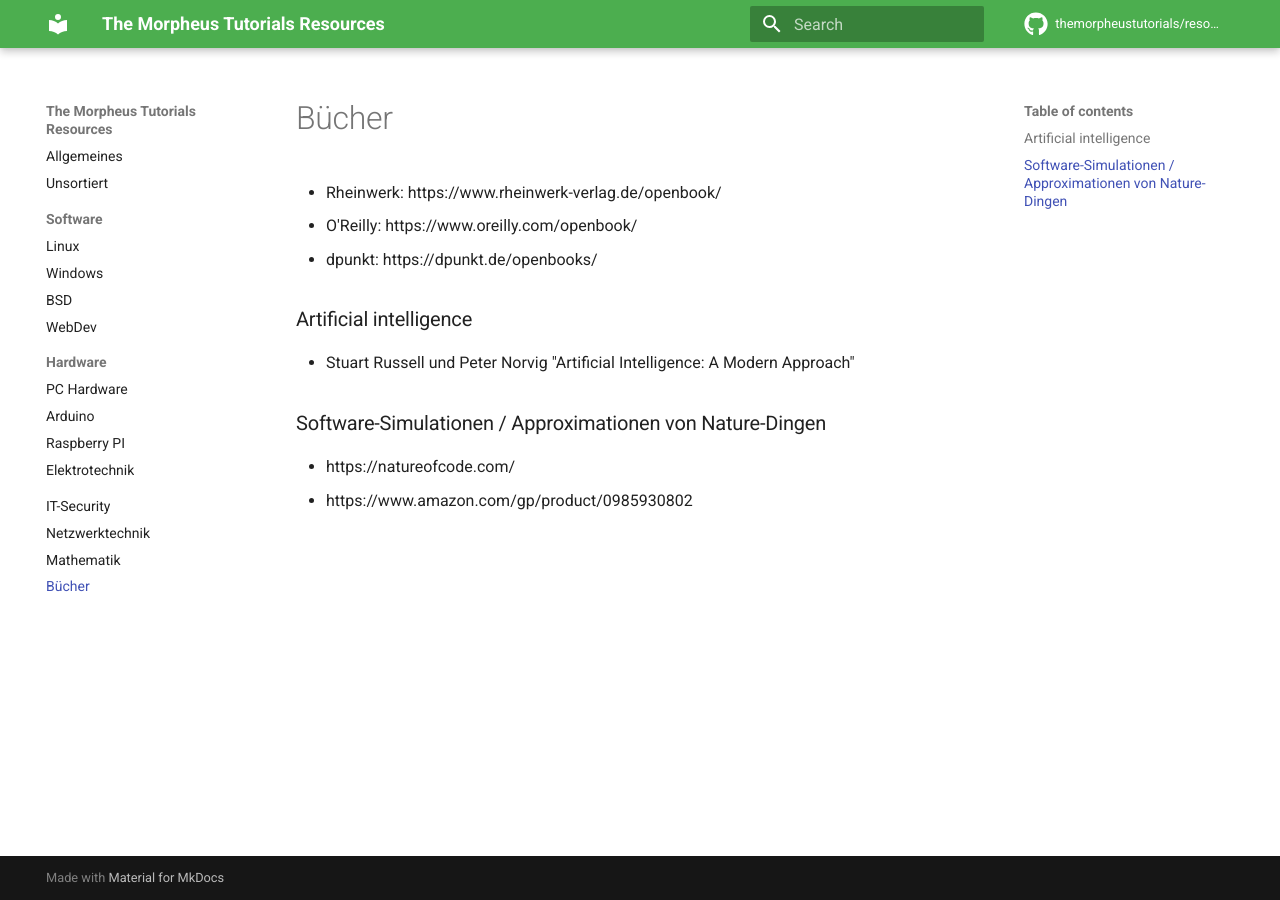
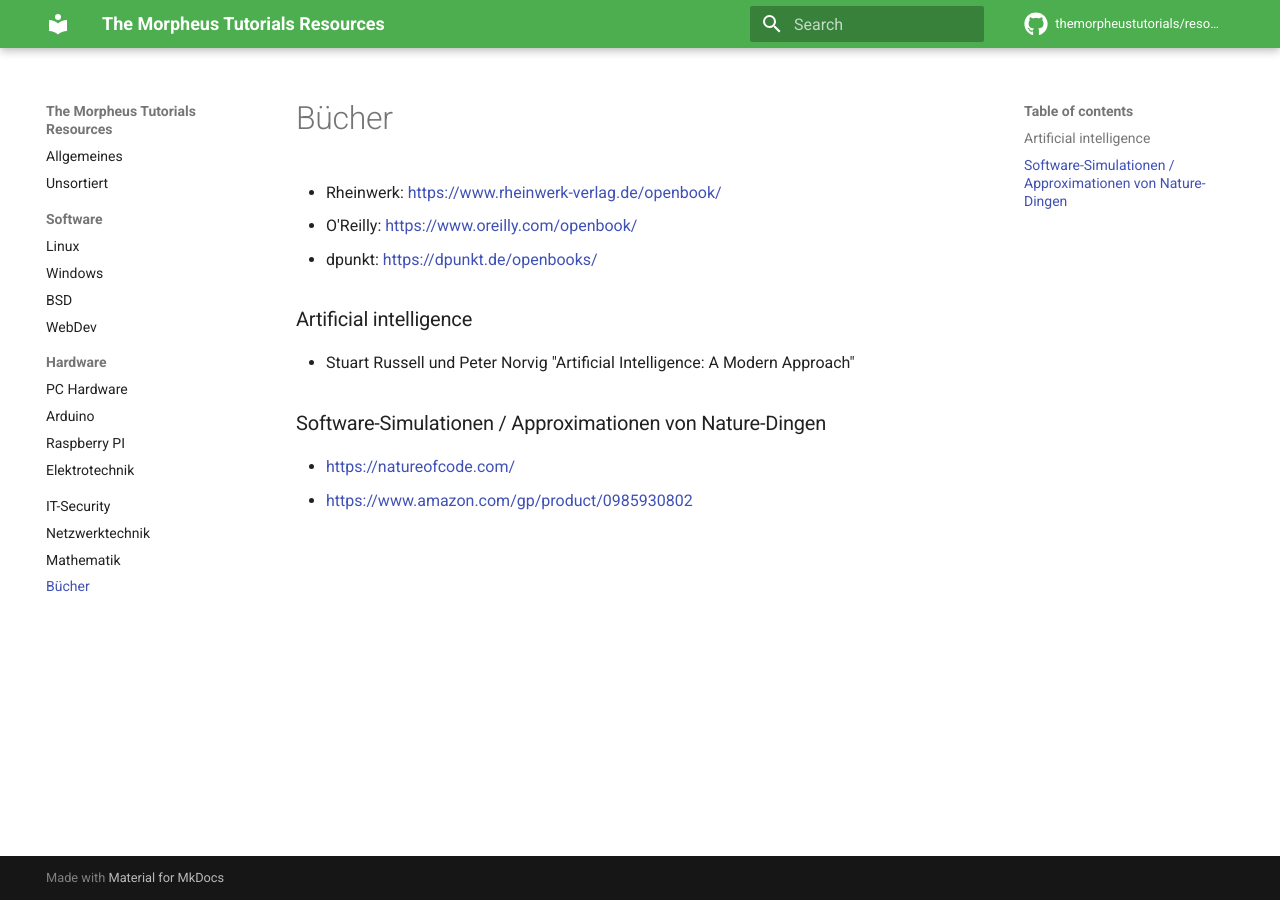
Before and after one commit to themorpheustutorials/resources, an MkDocs documentation site: the page built from docs/books.md, in a window 1280 px wide. Built offline with MkDocs 1.6.1 and Material for MkDocs 9.7.7, drawn with Linux system fonts in a browser that asks for light colours; comment, search, counter and statistics services are not loaded; part of the change alters nothing that is shown.

```diff
--- a/docs/books.md
+++ b/docs/books.md
@@ -1,11 +1,11 @@
-- Rheinwerk: https://www.rheinwerk-verlag.de/openbook/
-- O'Reilly: https://www.oreilly.com/openbook/
-- dpunkt: https://dpunkt.de/openbooks/
+- Rheinwerk: [https://www.rheinwerk-verlag.de/openbook/](https://www.rheinwerk-verlag.de/openbook/)
+- O'Reilly: [https://www.oreilly.com/openbook/](https://www.oreilly.com/openbook/)
+- dpunkt: [https://dpunkt.de/openbooks/](https://dpunkt.de/openbooks/)
 
 ### Artificial intelligence
 - Stuart Russell und Peter Norvig "Artificial Intelligence: A Modern Approach"
 
 
 ### Software-Simulationen / Approximationen von Nature-Dingen
-- https://natureofcode.com/
-- https://www.amazon.com/gp/product/0985930802
+- [https://natureofcode.com/](https://natureofcode.com/)
+- [https://www.amazon.com/gp/product/0985930802](https://www.amazon.com/gp/product/0985930802)
```
